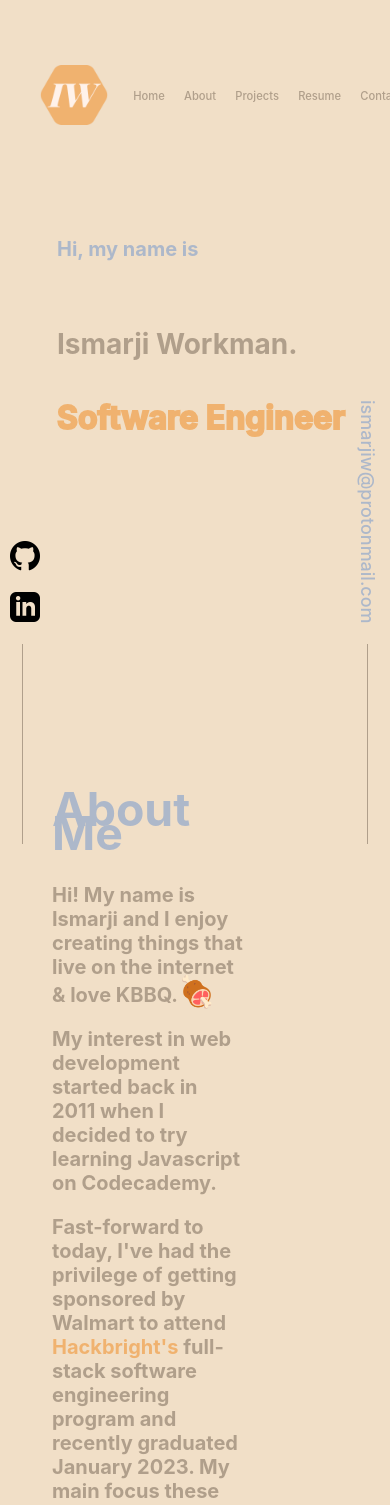
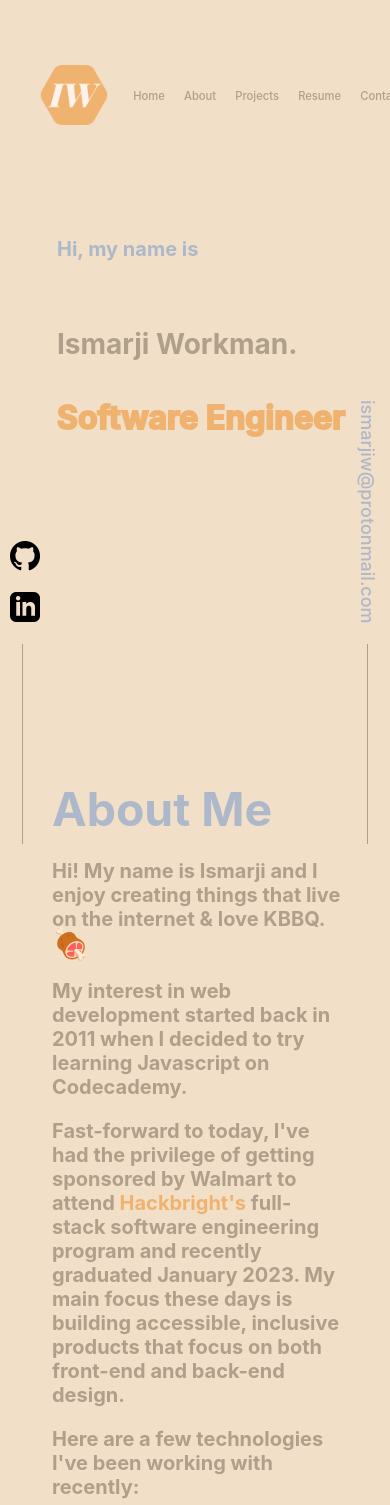
Before and after one commit to ismarjiw/portfolio, a React (Vite) app: page / in a window 390 px wide. Shown: the top 1505 px of the page. Built offline with nearby package versions, Linux system fonts and the light colour scheme.

Commit message:
change footer/about width

```diff
--- a/src/mobile.css
+++ b/src/mobile.css
@@ -46,7 +46,6 @@
         }
     }
 
-
     .hero {
         display: flex;
         justify-content: center;
@@ -86,7 +85,7 @@
     footer {
         display: flex;
         bottom: 0;
-        width: 35vh;
+        width: 40vh;
         justify-content: center;
         align-content: center;
         font-size: 0.8em;
@@ -172,7 +171,7 @@
         display: grid;
         grid-template-columns: 3fr 2fr;
         gap: 5px;
-        width: 100%;
+        width: 150%;
         margin-left: 20px;
         margin-bottom: 300px;
     }
```
